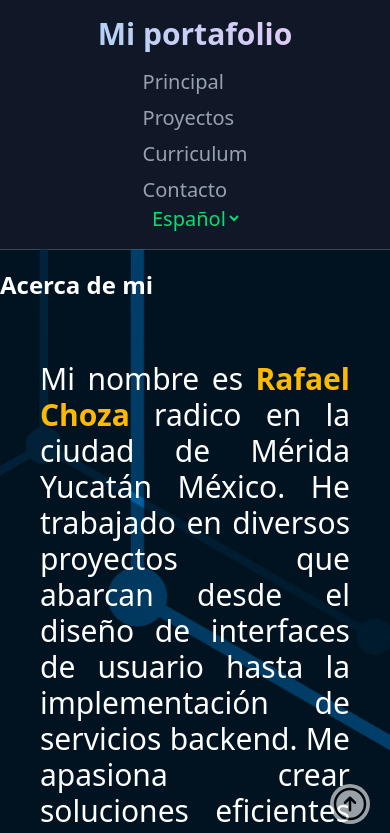
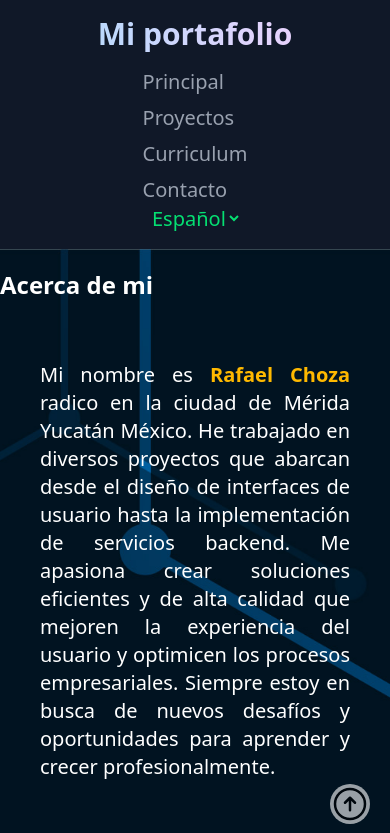
Before and after one commit to RafaelChoza/mi-portafolio, a React (Vite) app: page /#/ in a window 390 px wide. Shown: the top 833 px of the page. Built offline with nearby package versions, Linux system fonts and the light colour scheme.

Commit message:
correct typo error

```diff
--- a/src/views/Principal.tsx
+++ b/src/views/Principal.tsx
@@ -34,7 +34,7 @@ function App() {
       <Fade>
         <div>
           <h2 className="text-2xl md:text-3xl font-semibold animate-slide-left py-5">{language === 'es' ? 'Acerca de mi' : 'About me'}</h2>
-          <p className="text-3xl p-10 text-justify sm:text-6xl">{language === 'es' ? 'Mi nombre es' : 'My name is'}
+          <p className="text-xl p-10 text-justify sm:text-6xl">{language === 'es' ? 'Mi nombre es' : 'My name is'}
             <strong className="text-amber-400"> Rafael Choza</strong>{language === 'es' ?
               ' radico en la ciudad de Mérida Yucatán México. He trabajado en diversos proyectos que abarcan desde el diseño de interfaces de usuario hasta la implementación de servicios backend. Me apasiona crear soluciones eficientes y de alta calidad que mejoren la experiencia del usuario y optimicen los procesos empresariales. Siempre estoy en busca de nuevos desafíos y oportunidades para aprender y crecer profesionalmente.'
               :
```
